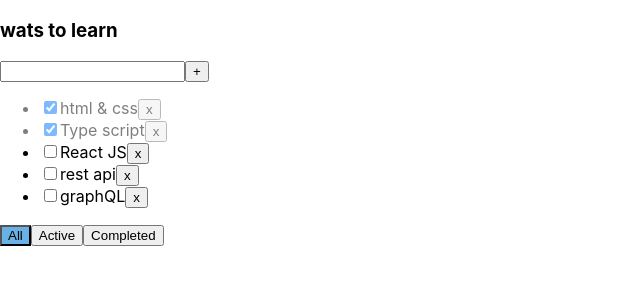
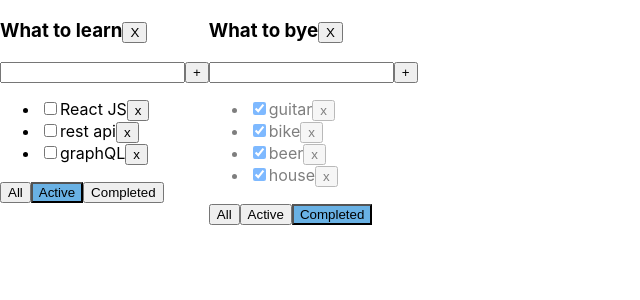
Before and after one commit to VitalickWeb/Native-js, a React (Create React App) app: page / in a window 1280 px wide. Shown: the top 300 px of the page, without its empty margins (0-640 px from the left). Built offline with nearby package versions, Linux system fonts and the light colour scheme.

Commit message:
add files for tests by function

```diff
--- a/src/App.css
+++ b/src/App.css
@@ -1,3 +1,8 @@
+.app {
+    width: 100%;
+    display: flex;
+}
+
 .error {
     border: 1px solid red;
     outline: none;
--- a/src/App.tsx
+++ b/src/App.tsx
@@ -1,66 +1,91 @@
 import React, {useState} from 'react';
 import './App.css';
 import "./components/TodoHome";
-import {TaskType, TodoHome} from "./components/TodoHome";
+import {TodoHome} from "./components/TodoHome";
 import {v1} from "uuid";
 
-export type wordFiltered = 'All' | 'Active' |'Completed'
+export type wordFiltered = 'All' | 'Active' | 'Completed'
+
+type TodoListType = {
+    id: string
+    title: string
+    filter: wordFiltered
+}
 
 function App() {
-    const [task1, setTask1] = useState<Array<TaskType>>([
+    const todoListID1 = v1()
+    const todoListID2 = v1()
+
+    const [todoList, setTodoList] = useState<Array<TodoListType>>([
+        {id: todoListID1, title: 'What to learn', filter: 'Active'},
+        {id: todoListID2, title: 'What to bye', filter: 'Completed'},
+    ])
+
+    const [tasks, setTask1] = useState({
+        [todoListID1]: [
             {id: v1(), title: 'html & css', isDone: true},
             {id: v1(), title: 'Type script', isDone: true},
             {id: v1(), title: 'React JS', isDone: false},
             {id: v1(), title: 'rest api', isDone: false},
             {id: v1(), title: 'graphQL', isDone: false},
-    ])
+        ],
+        [todoListID2]: [
+            {id: v1(), title: 'guitar', isDone: true},
+            {id: v1(), title: 'bike', isDone: true},
+            {id: v1(), title: 'beer', isDone: true},
+            {id: v1(), title: 'house', isDone: true},
+        ]
+    })
 
-    const [filter, setFilter] = useState<wordFiltered>('All')
-
-    const removeTaskHandler = (taskId: string) => {
-        let filteredTask = task1.filter(t => t.id !== taskId)
-        setTask1(filteredTask)
+    const removeTaskHandler = (todoId: string, taskId: string) => {
+        setTask1({...tasks, [todoId]: tasks[todoId].filter(t => t.id !== taskId)})
     }
 
-    const addTask = (title: string) => {
-        let task = {
-            id: v1(),
-            title: title,
-            isDone: false
-        }
-        let newTask = [task, ...task1]
-        setTask1(newTask)
+    const addTask = (todoId: string, title: string) => {
+        let newTask = {id: v1(), title: title, isDone: false}
+        setTask1({...tasks, [todoId]: [newTask, ...tasks[todoId]]})
     }
 
-    const changeFilter = (value: wordFiltered) => {
-        setFilter(value)
+    const changeFilter = (todoId: string, value: wordFiltered) => {
+        setTodoList(todoList.map(t => t.id === todoId ? {...t, filter: value} : t))
     }
 
-    let filterTask = task1
-
-    if (filter === 'Active') {
-        filterTask = task1.filter(t => !t.isDone)
-    } else if (filter === 'Completed') {
-        filterTask = task1.filter(t => t.isDone)
+    const changeStatus = (todoId: string, checkId: string, isDone: boolean) => {
+        setTask1({...tasks, [todoId]: tasks[todoId].map((t) => t.id === checkId ? {...t, isDone} : t)})
     }
 
-    const changeStatus = (checkId: string, isDone: boolean) => {
-        let newTask = task1.map(t => t.id === checkId ? {...t, isDone} : t)
-        setTask1(newTask)
+    const removeTodoList = (todoListId: string) => {
+        setTodoList(todoList.filter(t => t.id !== todoListId))
+        delete tasks[todoListId]
     }
 
     return (
         <div className={'app'}>
+            {
+                todoList.map((el) => {
+                    let filterTask = tasks[el.id]
+                    if (el.filter === 'Active') {
+                        filterTask = filterTask.filter(t => !t.isDone)
+                    } else if (el.filter === 'Completed') {
+                        filterTask = filterTask.filter(t => t.isDone)
+                    }
+
+                    return (
                         <TodoHome
-                title='wats to learn'
+                            key={el.id}
+                            id={el.id}
+                            title={el.title}
                             tasks={filterTask}
                             removeTask={removeTaskHandler}
                             changeFilter={changeFilter}
                             addTask={addTask}
                             changeStatus={changeStatus}
-                filter={filter}
+                            filter={el.filter}
+                            removeTodoList={removeTodoList}
                         />
-
+                    );
+                })
+            }
         </div>
     );
 }
--- a/src/components/TodoHome.tsx
+++ b/src/components/TodoHome.tsx
@@ -8,13 +8,15 @@ export type TaskType = {
 }
 
 type TaskPropsType = {
+    id: string
     title: string
     tasks: Array<TaskType>
-    removeTask: (taskId: string) => void
-    changeFilter: (value: wordFiltered) => void
-    addTask: (title: string) => void
-    changeStatus: (checkId: string, isDone: boolean) => void
+    removeTask: (todoId: string, taskId: string) => void
+    changeFilter: (todoId: string, value: wordFiltered) => void
+    addTask: (todoId: string, title: string) => void
+    changeStatus: (todoId: string, checkId: string, isDone: boolean) => void
     filter: wordFiltered
+    removeTodoList: (todoListId: string) => void
 }
 
 export const TodoHome = (props: TaskPropsType) => {
@@ -23,12 +25,12 @@ export const TodoHome = (props: TaskPropsType) => {
 
     let taskRender = props.tasks.length
         ? props.tasks.map(t => {
-        const clickRemoveTaskHandler = (taskId: string) => {
-            props.removeTask(taskId)
+            const clickRemoveTaskHandler = (todoId: string, taskId: string) => {
+                props.removeTask(todoId, taskId)
             }
             const onChangeHandler = (e: ChangeEvent<HTMLInputElement>) => {
                 let newIsDonValue = e.currentTarget.checked;
-            props.changeStatus(t.id, newIsDonValue)
+                props.changeStatus(props.id, t.id, newIsDonValue)
             }
             return (
                 <li key={t.id} className={t.isDone ? 'is-done' : ''}>
@@ -38,14 +40,15 @@ export const TodoHome = (props: TaskPropsType) => {
                         onChange={onChangeHandler}
                     />
                     <span>{t.title}</span>
-                <button onClick={ () =>  clickRemoveTaskHandler(t.id) }>x</button>
+                    <button onClick={ () =>  clickRemoveTaskHandler(props.id , t.id) }>x</button>
                 </li>
             );
-    }) : <span>Тасок больше нет</span>
+        })
+        : <span>Тасок больше нет</span>
 
-    const addTaskHandler = (title: string) => {
+    const addTaskHandler = (todoId: string, title: string) => {
         if (title.trim() !== '') {
-            props.addTask(title)
+            props.addTask(todoId, title)
             setTitle('')
         } else {
             setError('Title is required')
@@ -59,17 +62,24 @@ export const TodoHome = (props: TaskPropsType) => {
     const KeyDownTitleHandler = (e: KeyboardEvent<HTMLInputElement>) => {
         setError(null)
         if (e.key === 'Enter') {
-            addTaskHandler(title)
+            addTaskHandler(props.id, title)
         }
     }
 
-    const filterChangeHandler = (value: wordFiltered) => {
-        props.changeFilter(value)
+    const filterChangeHandler = (todoId: string, value: wordFiltered) => {
+        props.changeFilter(todoId, value)
+    }
+
+    const removeTodoListHandler = () => {
+        props.removeTodoList(props.id)
     }
 
     return (
         <div>
-            <h3>{props.title}</h3>
+            <h3>
+                {props.title}
+                <button onClick={removeTodoListHandler}>X</button>
+            </h3>
             <div>
                 <input
                     className={error ? 'error' : ''}
@@ -77,7 +87,7 @@ export const TodoHome = (props: TaskPropsType) => {
                     onChange={ onchangeTitleHandler }
                     onKeyDown={ KeyDownTitleHandler }
                 />
-                <button onClick={ () => addTaskHandler(title)}>+</button>
+                <button onClick={ () => addTaskHandler(props.id, title)}>+</button>
                 {error && <div className={'error-message'}>{error}</div>}
             </div>
             <ul>
@@ -86,15 +96,15 @@ export const TodoHome = (props: TaskPropsType) => {
             <div>
                 <button
                     className={props.filter === 'All' ? 'active-filter' : ''}
-                    onClick={ () => filterChangeHandler('All')}>All
+                    onClick={ () => filterChangeHandler(props.id, 'All')}>All
                 </button>
                 <button
                     className={props.filter === 'Active' ? 'active-filter' : ''}
-                    onClick={ () => filterChangeHandler('Active')}>Active
+                    onClick={ () => filterChangeHandler(props.id, 'Active')}>Active
                 </button>
                 <button
                     className={props.filter === 'Completed' ? 'active-filter' : ''}
-                    onClick={ () => filterChangeHandler('Completed')}>Completed
+                    onClick={ () => filterChangeHandler(props.id, 'Completed')}>Completed
                 </button>
             </div>
         </div>
```
Also changed, not shown: src/components/ToDoHome/AddItemForm.tsx (+14 -0 lines), src/03-Function/03-function.ts (added), 1 other file (tests, documents, lock files or other folders). Lines whose indentation alone changed are shown as unchanged.
